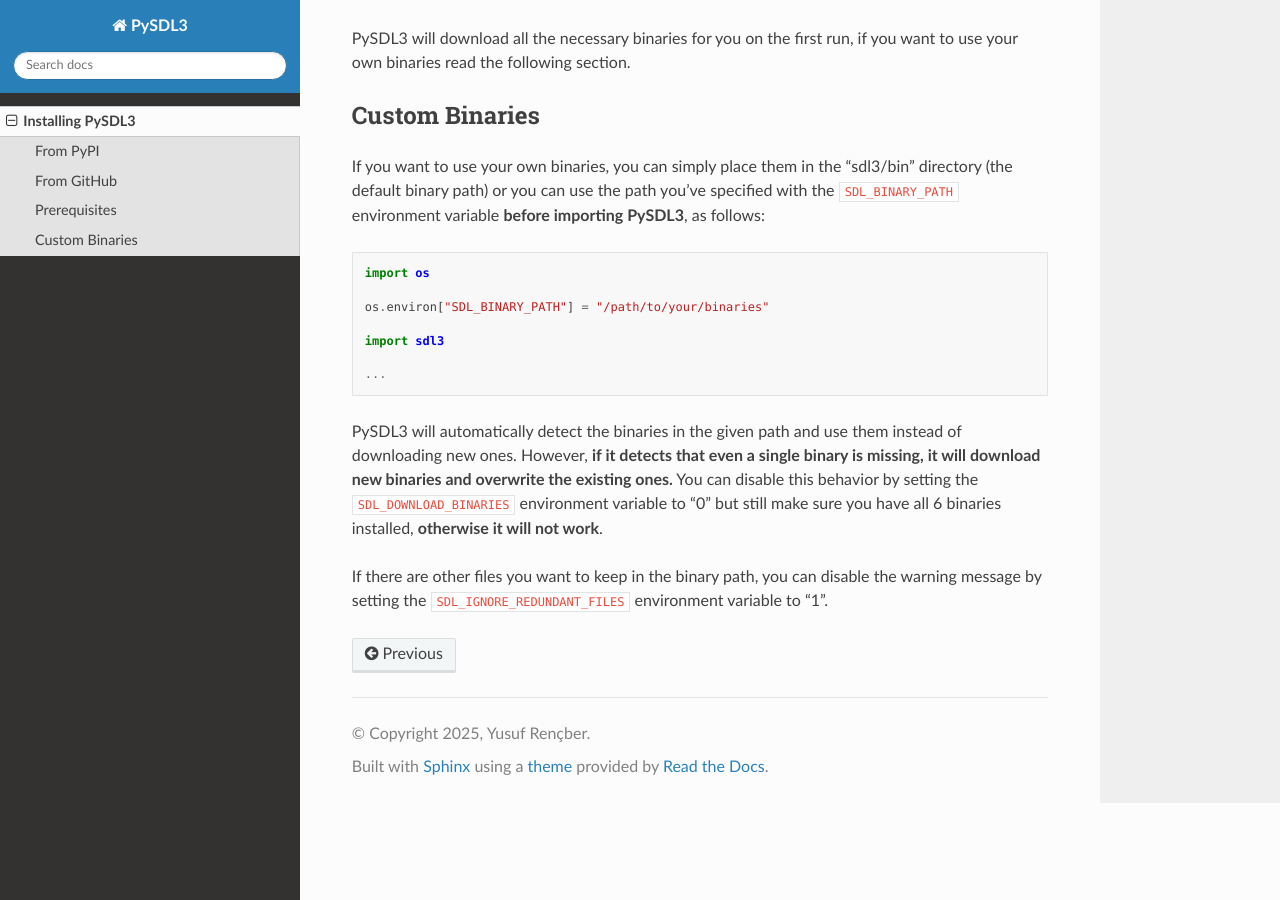
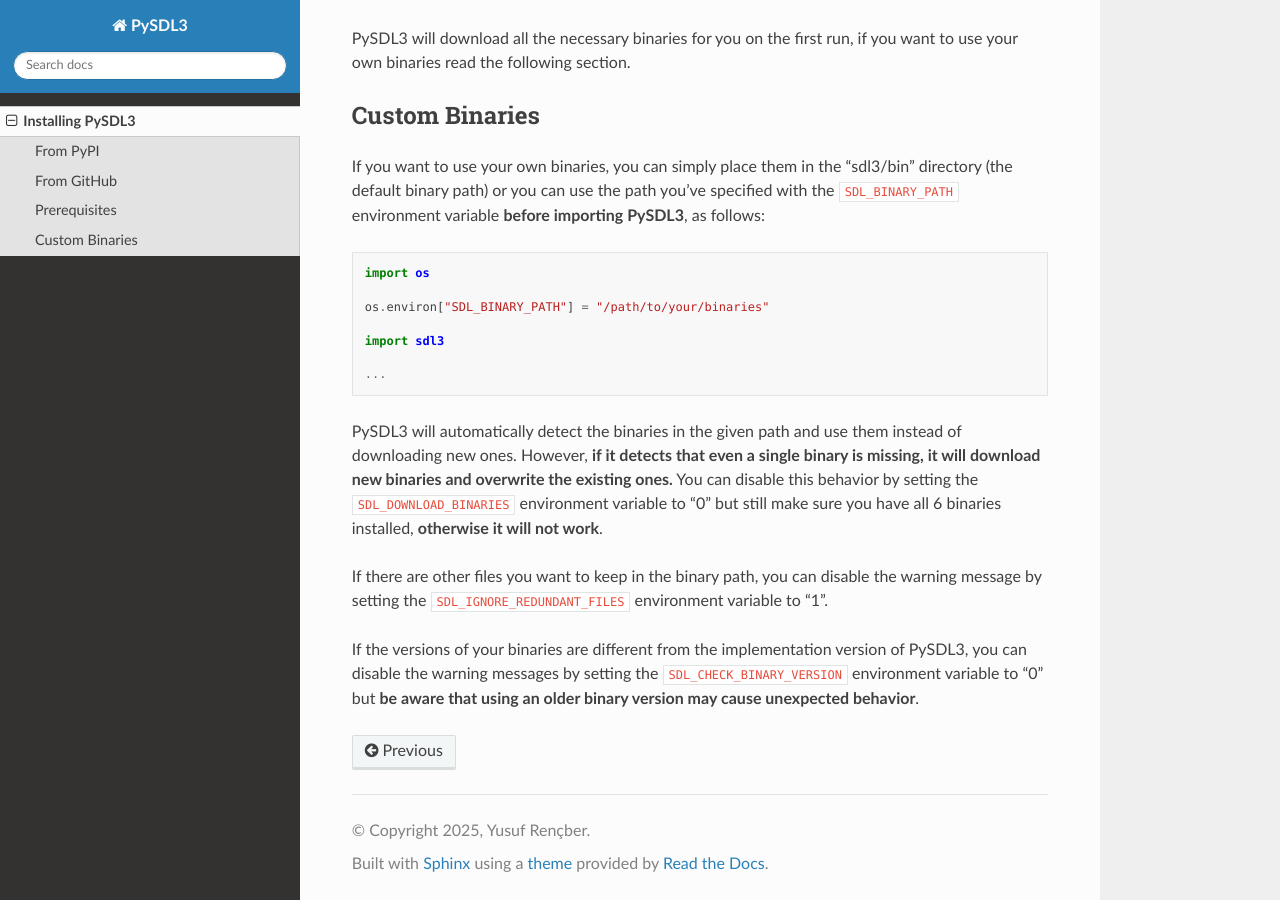
Before and after one commit to Aermoss/PySDL3, a Sphinx documentation site: the page built from docs/install.rst, in a window 1280 px wide and 900 px high, scrolled down 914 px. Built offline with Sphinx 7.4.7 and the Read the Docs theme 3.1.0, drawn with Linux system fonts in a browser that asks for light colours; the version number is read from the project's files by our own code.

Commit message:
Add documentation about different binary versions.

```diff
--- a/docs/install.rst
+++ b/docs/install.rst
@@ -48,5 +48,8 @@
 
 If there are other files you want to keep in the binary path, you can disable the warning message by setting the ``SDL_IGNORE_REDUNDANT_FILES`` environment variable to "1".
 
+If the versions of your binaries are different from the implementation version of PySDL3, you can disable the warning messages by setting the ``SDL_CHECK_BINARY_VERSION``
+environment variable to "0" but **be aware that using an older binary version may cause unexpected behavior**.
+
 .. _PyPI: https://pypi.org/project/PySDL3
 .. _GitHub: https://github.com/Aermoss/PySDL3
```
